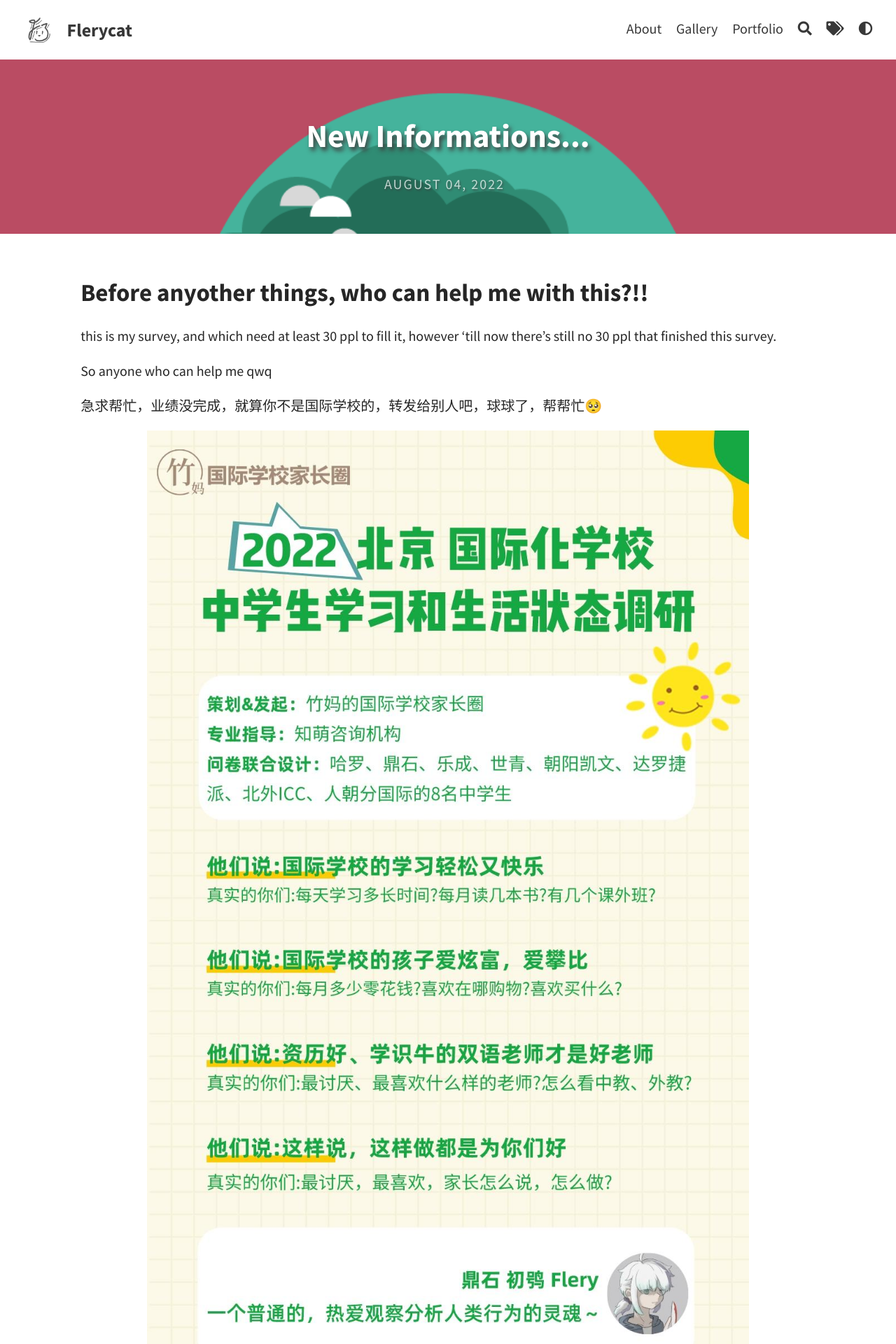
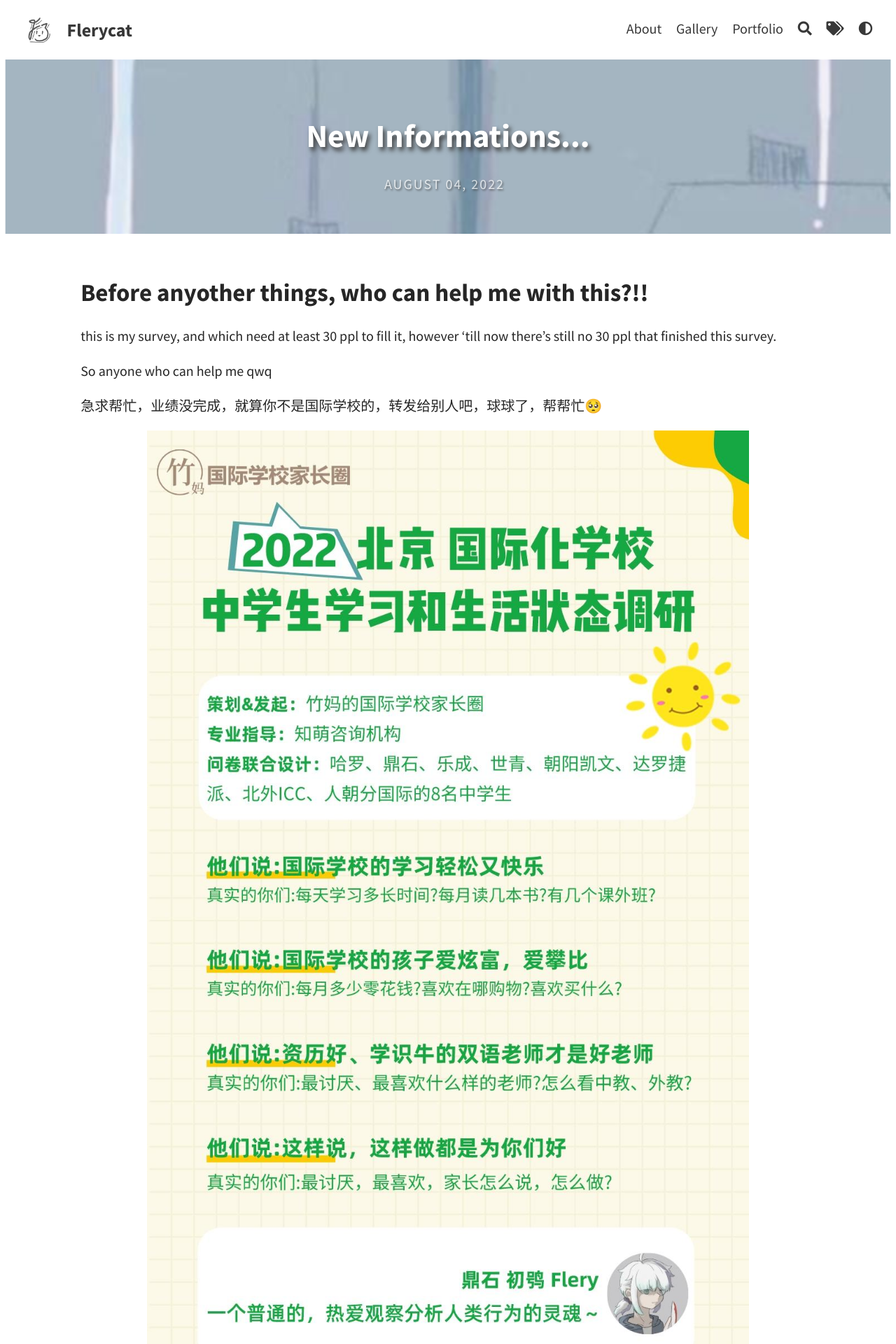
Before and after one commit to fleryC/fleryc.github.io, a Jekyll site: the page built from _posts/2022-8-4-more-work.md, in a window 1280 px wide. Shown: the top 1920 px of the page at 70% size. Built offline with Jekyll 4.4.1, drawn with Linux system fonts in a browser that asks for light colours; comment, search, counter and statistics services are not loaded.

Commit message:
Update image

```diff
--- a/_posts/2022-8-4-more-work.md
+++ b/_posts/2022-8-4-more-work.md
@@ -2,8 +2,8 @@
 layout: post
 title: New Informations...
 author: flery
-feature-img: "assets/img/portfolio/cabin.png"
-img: "assets/img/portfolio/cabin.png"
+feature-img: "assets/img/portfolio/mypicture.png"
+img: "assets/img/portfolio/mypicture.png"
 ---
 
 ## Before anyother things, who can help me with this?!!
```
Also changed, not shown: assets/img/portfolio/mypicture.png (added).
